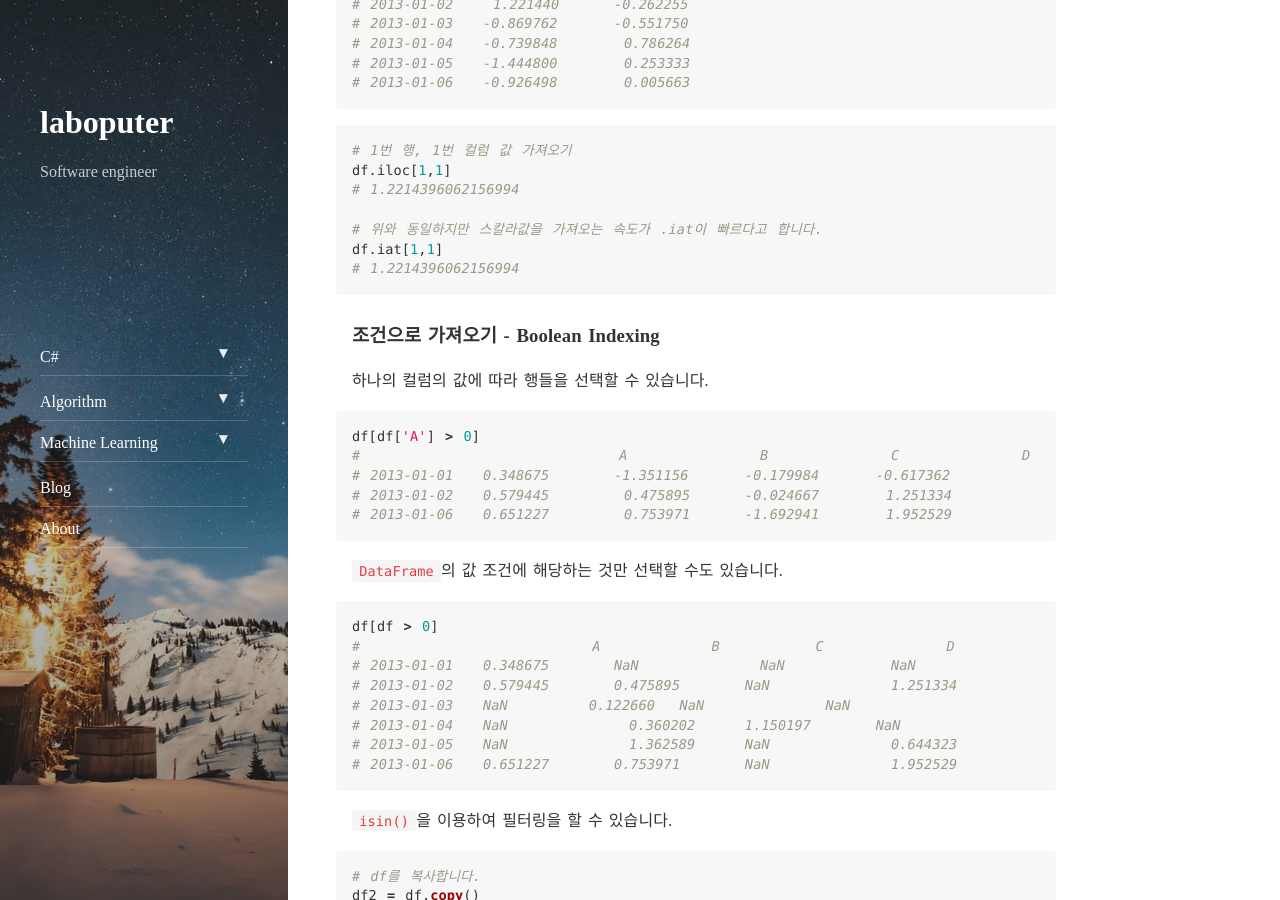
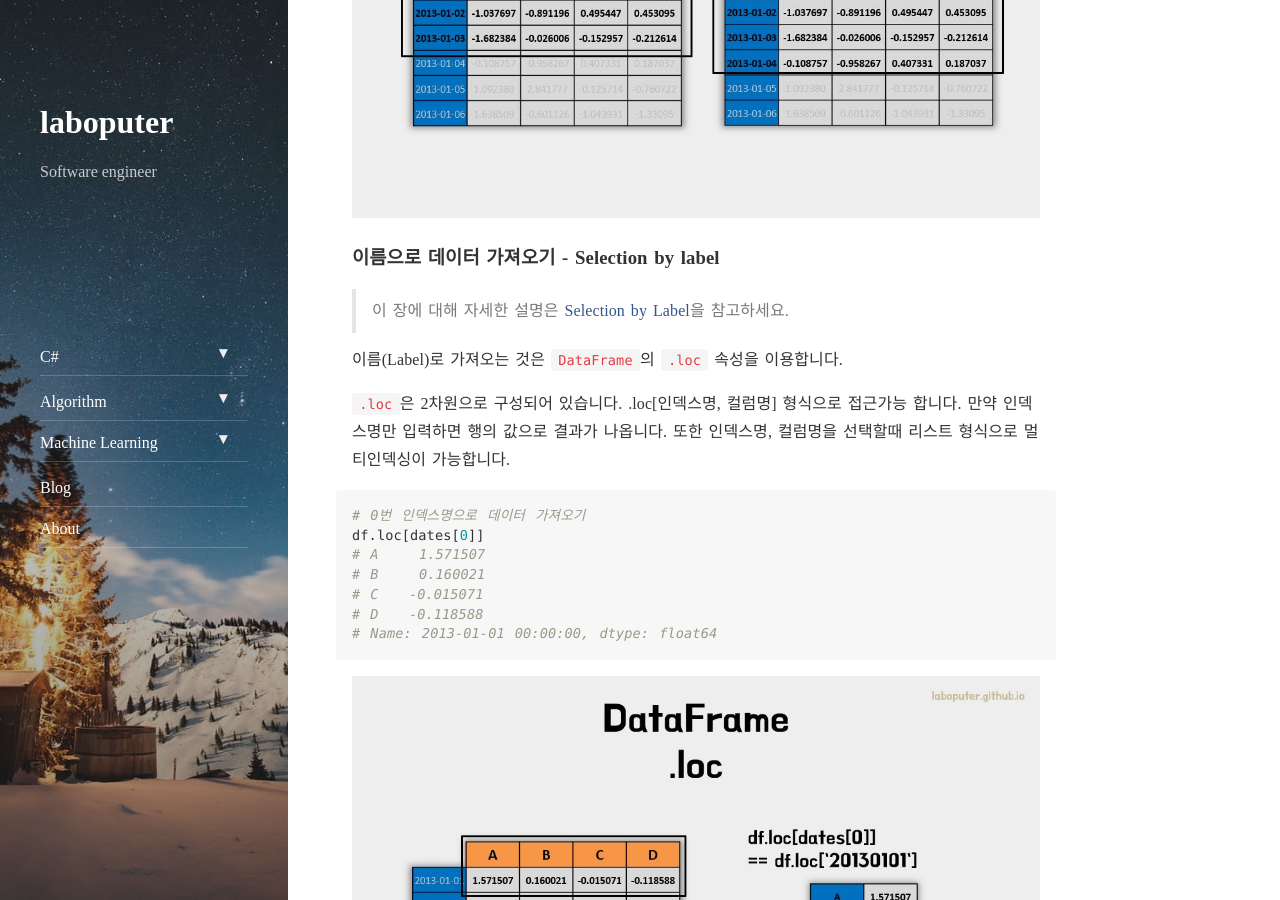
Before and after one commit to Laboputer/Laboputer.github.io, a Jekyll site: the page built from _posts/ml-python/2020-04-07-padnas-10minutes.md, in a window 1280 px wide and 900 px high, scrolled down 10064 px. Built offline with Jekyll 4.4.1, drawn with Linux system fonts in a browser that asks for light colours; nearby versions of some CDN libraries; comment, search, counter and statistics services are not loaded; some of the changed text lies outside the part shown.

Commit message:
update post: pandas-10min

````diff
--- a/_posts/ml-python/2020-04-07-padnas-10minutes.md
+++ b/_posts/ml-python/2020-04-07-padnas-10minutes.md
@@ -1,18 +1,24 @@
 ---
 layout: post
-title:  "판다스(Pandas) 사용법 익히기 - 기본편"
+title:  "판다스(Pandas) 사용법 알아보기 - 기본"
 subtitle:   "pandas"
 categories: machine-learning
 tags: python tutorial pandas
 ---
 > 판다스 공식홈페이지 [10 minutes to pandas](https://pandas.pydata.org/pandas-docs/stable/getting_started/10min.html)에서 소개된 기본적인 사용법을 따라하면서 번역한 글입니다. 직역하기 보다는 간단하게 요약하고 설명이 더 필요한 부분은 추가하였으니 도움되시길 바랍니다.
 
-> 이 글을 읽으신 후에 더 자세한 내용을 확인하시고 싶으신 분들은 [Cookbook](http://pandas.pydata.org/pandas-docs/stable/cookbook.html#cookbook)를 읽으시길 바랍니다.
+> 이 글을 읽으신 후에 더 자세한 내용이 필요하시면 아래 링크를 확인해보세요.
 
-포스팅 하나로 정리하였으나 내용이 많아 목차로 필요한 챕터만 링크가셔서 보시길 바랍니다.
+- [공식 홈페이지](https://pandas.pydata.org/)
+- [Documentation](https://pandas.pydata.org/docs/#)
+- Tutorial
+    1. [10 minuts to pandas](https://pandas.pydata.org/docs/getting_started/10min.html) (이 글에서 소개된 내용)
+    2. [Cookbook](http://pandas.pydata.org/pandas-docs/stable/cookbook.html#cookbook)
 
 ## 목차
 ---
+처음부터 읽기를 권장하지만, 목차 중 원하는 챕터만 링크 클릭하셔서 보셔도 됩니다.
+
 1. [오브젝트 생성 - Object Creation](#item1)
 2. [데이터 확인하기 - Viewing Data](#item2)
 3. [데이터 선택하기 - Selection](#item3)
@@ -29,10 +35,10 @@
 ## 시작하기 전에
 ---
 
-[판다스(Pandas)]()를 쉽게 설명드리면 DB 테이블처럼 테이블 형식의 데이터를 쉽게 사용하기 위해 만들어진 패키지입니다.
+[판다스(Pandas)]()는 Python에서 DB처럼 테이블 형식의 데이터를 쉽게 처리할 수 있는 라이브러리 입니다. 데이터가 테이블 형식(DB Table, csv 등)으로 이루어진 경우가 많아 데이터 분석 시 자주 사용하게 될 Python 패키지입니다.
 
 이 글에서는 아래와 같이 3가지 패키지가 활용됩니다.
-> Python에서 아래 코드가 실행되지 않는 경우 관련 패키지를 pip롤 통해 설치하시기 바랍니다.
+> 패키지가 없으신 경우, 설치 명령어: pip install pandas
 
 ```python
 import pandas as pd
@@ -47,16 +53,15 @@
 
 ## 1. 오브젝트 생성 - Object Creation
 ---
-판다스에서 사용하는 오브젝트(Object)가 무엇인지 설명부터 하고 생성하는 방법에 대해 소개합니다.
+판다스(Pandas)에서 사용하는 기본적인 오브젝트(Object)를 생성하는 방법에 대해 소개합니다.
 
-> 이 장에 대해 자세한 설명은 [Data Structure Intro section](https://pandas.pydata.org/pandas-docs/stable/user_guide/cookbook.html#cookbook)를 참고하세요.
+> 이 장에 대해 자세한 설명은 [Data Structure Intro section](https://pandas.pydata.org/pandas-docs/stable/getting_started/dsintro.html#dsintro)를 참고하세요.
 
-
-판다스에서의 오브젝트(Object)가 무엇일까요?
+생성하는 방법을 알기 전에 판다스에서 사용하는 기본적인 오브젝트(Object)란 무엇일까요?
 
 ![](https://laboputer.github.io/assets/img/ml/python/pandas/1.JPG)
 
-위 그림처럼 판다스에서는 2가지 오브젝트 `Series` 와 `DataFrame`가 있습니다. 이 2가지만 기억하면 됩니다.
+위 그림처럼 판다스에서는 2가지 오브젝트 `Series` 와 `DataFrame`가 있습니다.
 
 - `Series`: 1차원 데이터와 각 데이터의 위치정보를 담는 인덱스로 구성
 - `DataFrame`: 2차원 데이터와 인덱스, 컬럼으로 구성
@@ -96,6 +101,8 @@
 ```
 
 먼저 `index`가 시간에 관련된 데이터라고 가정하고 `data_range()`를 이용하여 시간에 대한 1차원 데이터를 생성하였습니다. 그리고 `np.random.randn()`을 통해 6x4에 해당하는 2차원 데이터를 생성하였습니다. `columns` 또한 `DataFrame`에서 사용될 컬럼의 이름을 1차원 데이터(A,B,C,D)로 생성합니다. 위 3가지 데이터 (컬럼, 인덱스, 2차원 데이터)를 가지고 만들었습니다.
+
+![](https://laboputer.github.io/assets/img/ml/python/pandas/2.JPG)
 
 자주 사용하는 딕셔너리 형식으로도 `DataFrame`을 만들 수 있습니다.
 
@@ -187,6 +194,9 @@
 # 2013-01-06	 1.638509	-0.601126	-1.043931	-1.330950
 ```
 
+![](https://laboputer.github.io/assets/img/ml/python/pandas/3.JPG)
+
+
 `DataFrame`의 대표적인 값인 `.columns`, `.index`, `.values`는 다음과 같이 각각 확인할 수 있습니다.
 
 ```python
@@ -206,6 +216,8 @@
 #        [ 1.09238026,  2.84177746, -0.12571427, -0.76072186],
 #        [ 1.63850927, -0.60112596, -1.04393119, -1.33095031]])
 ```
+
+![](https://laboputer.github.io/assets/img/ml/python/pandas/4.JPG)
 
 `DataFrame`의 `to_numpy()`를 이용하여 인덱스와 컬럼을 제외한 2차원 데이터만을 `numpy`의 형식으로 반환해줍니다. 사실은 `.values`와 동일합니다.
 
@@ -305,6 +317,8 @@
 # Freq: D, Name: A, dtype: float64
 ```
 
+![](https://laboputer.github.io/assets/img/ml/python/pandas/5.JPG)
+
 `[]`을 이용하여 특정 범위의 행을 슬라이싱할 수 있습니다.
 
 ```python
@@ -323,50 +337,57 @@
 # 2013-01-04	-0.108757	-0.958267	 0.407331	 0.187037
 ```
 
+![](https://laboputer.github.io/assets/img/ml/python/pandas/6.JPG)
+
 ### 이름으로 데이터 가져오기 - Selection by label
 > 이 장에 대해 자세한 설명은 [Selection by Label](https://pandas.pydata.org/pandas-docs/stable/user_guide/indexing.html#indexing-label)을 참고하세요.
 
 이름(Label)로 가져오는 것은 `DataFrame`의 `.loc` 속성을 이용합니다.
 
-`.loc`은 2차원으로 구성되어 있습니다. 1번째 인덱스는 인덱스명을 2번째 인덱스는 컬럼명으로 접근가능 합니다. 만약 인덱스명만 입력하면 행의 값으로 결과가 나옵니다.
+`.loc`은 2차원으로 구성되어 있습니다. .loc[인덱스명, 컬럼명] 형식으로 접근가능 합니다. 만약 인덱스명만 입력하면 행의 값으로 결과가 나옵니다.
 또한 인덱스명, 컬럼명을 선택할때 리스트 형식으로 멀티인덱싱이 가능합니다.
 
 ```python
 # 0번 인덱스명으로 데이터 가져오기
 df.loc[dates[0]]
-# A   -0.485592
-# B   -0.658570
-# C    0.529168
-# D   -0.123461
+# A    1.571507
+# B    0.160021
+# C   -0.015071
+# D   -0.118588
 # Name: 2013-01-01 00:00:00, dtype: float64
 ```
+
+![](https://laboputer.github.io/assets/img/ml/python/pandas/7.JPG)
 
 ```python
 # 행은 전체 선택, 컬럼명은 'A', 'B' 두개 선택하여 가져오기
 df.loc[:,['A','B']]
-#                   	A	        B
-# 2013-01-01	-0.485592	-0.658570
-# 2013-01-02	-0.259961	 1.221440
-# 2013-01-03	-2.292462	-0.869762
-# 2013-01-04	 0.468613	-0.739848
-# 2013-01-05	-0.758953	-1.444800
-# 2013-01-06	-0.577741	-0.926498
+# 	A	B
+# 2013-01-01	1.571507	0.160021
+# 2013-01-02	-1.037697	-0.891196
+# 2013-01-03	-1.682384	-0.026006
+# 2013-01-04	-0.108757	-0.958267
+# 2013-01-05	1.092380	2.841777
+# 2013-01-06	1.638509	-0.601126
 ```
 
 ```python
 # 행은 슬라이싱으로 범위 선택, 컬럼명은 'A','B' 선택
 df.loc['20130102':'20130104',['A','B']]
-# 	                    A	        B
-# 2013-01-02	-0.259961	 1.221440
-# 2013-01-03	-2.292462	-0.869762
-# 2013-01-04	 0.468613	-0.739848
+# 	A	B
+# 2013-01-02	-1.037697	-0.891196
+# 2013-01-03	-1.682384	-0.026006
+# 2013-01-04	-0.108757	-0.958267
 ```
+
+![](https://laboputer.github.io/assets/img/ml/python/pandas/8.JPG)
+
 
 ```python
 # 행은 20130102 선택, 컬럼명은 'A', 'B' 선택
 df.loc['20130102',['A','B']]
-# A   -0.259961
-# B    1.221440
+# A   -1.037697
+# B   -0.891196
 # Name: 2013-01-02 00:00:00, dtype: float64
 ```
 
@@ -375,8 +396,10 @@
 ```python
 # 행은 첫번째 선택, 컬럼은 'A' 선택
 df.loc[dates[0],'A']
-# -0.48559222322550516
+# 1.571506676720408
 ```
+
+![](https://laboputer.github.io/assets/img/ml/python/pandas/9.JPG)
 
 ### 인덱스로 데이터 가져오기 - Selection by Position
 여기서 말하는 인덱스는 위치(숫자) 정보를 말합니다.
@@ -389,59 +412,67 @@
 ```python
 # 3번 인덱스 행 가져오기
 df.iloc[3]
-# A    0.468613
-# B   -0.739848
-# C    0.786264
-# D    1.431795
+# A   -0.108757
+# B   -0.958267
+# C    0.407331
+# D    0.187037
 # Name: 2013-01-04 00:00:00, dtype: float64
 ```
+
+![](https://laboputer.github.io/assets/img/ml/python/pandas/10.JPG)
 
 ```python
 # 3~4번 인덱스 행, 0~1번 컬럼 값 가져오기
 df.iloc[3:5,0:2]
-# 	                    A	        B
-# 2013-01-04	 0.468613	-0.739848
-# 2013-01-05	-0.758953	-1.444800
+# 	A	B
+# 2013-01-04	-0.108757	-0.958267
+# 2013-01-05	1.092380	2.841777
 ```
 
 ```python
 # 1,2,4번 인덱스 행과 0,2번 인덱스 컬럼 가져오기
 df.iloc[[1,2,4],[0,2]]
-#                     A	        C
-# 2013-01-02	-0.259961	-0.262255
-# 2013-01-03	-2.292462	-0.551750
-# 2013-01-05	-0.758953	 0.253333
+# 	A	C
+# 2013-01-02	-1.037697	0.495447
+# 2013-01-03	-1.682384	-0.152957
+# 2013-01-05	1.092380	-0.125714
 ```
+
+![](https://laboputer.github.io/assets/img/ml/python/pandas/11.JPG)
 
 ```python
 # 1~2번 인덱스 행과 전체 컬럼 값 가져오기
 df.iloc[1:3,:]
-#                       A	        B	        C	        D
-# 2013-01-02	-0.259961	 1.221440	-0.262255	-0.973870
-# 2013-01-03	-2.292462	-0.869762	-0.551750	 0.489118
+# 	A	B	C	D
+# 2013-01-02	-1.037697	-0.891196	0.495447	0.453095
+# 2013-01-03	-1.682384	-0.026006	-0.152957	-0.212614
 ```
 
 ```python
 # 전체 행과 1~2번 인덱스 컬럼 값 가져오기
 df.iloc[:,1:3]
-# 	                    B	        C
-# 2013-01-01	-0.658570	 0.529168
-# 2013-01-02	 1.221440	-0.262255
-# 2013-01-03	-0.869762	-0.551750
-# 2013-01-04	-0.739848	 0.786264
-# 2013-01-05	-1.444800	 0.253333
-# 2013-01-06	-0.926498	 0.005663
+# 	B	C
+# 2013-01-01	0.160021	-0.015071
+# 2013-01-02	-0.891196	0.495447
+# 2013-01-03	-0.026006	-0.152957
+# 2013-01-04	-0.958267	0.407331
+# 2013-01-05	2.841777	-0.125714
+# 2013-01-06	-0.601126	-1.043931
 ```
+
+![](https://laboputer.github.io/assets/img/ml/python/pandas/12.JPG)
 
 ```python
 # 1번 행, 1번 컬럼 값 가져오기
 df.iloc[1,1]
-# 1.2214396062156994
+# -0.89119558600132898
 
 # 위와 동일하지만 스칼라값을 가져오는 속도가 .iat이 빠르다고 합니다.
 df.iat[1,1]
-# 1.2214396062156994
+# 0.89119558600132898
 ```
+
+![](https://laboputer.github.io/assets/img/ml/python/pandas/13.JPG)
 
 ### 조건으로 가져오기 - Boolean Indexing
 
@@ -450,23 +481,27 @@
 ```python
 df[df['A'] > 0]
 # 	                    A	        B	        C	        D
-# 2013-01-01	0.348675	-1.351156	-0.179984	-0.617362
-# 2013-01-02	0.579445	 0.475895	-0.024667	 1.251334
-# 2013-01-06	0.651227	 0.753971	-1.692941	 1.952529
+# 2013-01-01	 1.571507	 0.160021	-0.015071	-0.118588
+# 2013-01-02	-1.037697	-0.891196	 0.495447	 0.453095
+# 2013-01-06	 1.638509	-0.601126	-1.043931	-1.330950
 ```
+
+![](https://laboputer.github.io/assets/img/ml/python/pandas/14.JPG)
 
 `DataFrame`의 값 조건에 해당하는 것만 선택할 수도 있습니다.
 
 ```python
 df[df > 0]
-#                       A           B	       C	       D
-# 2013-01-01	0.348675	NaN	        NaN	        NaN
-# 2013-01-02	0.579445	0.475895	NaN	        1.251334
-# 2013-01-03	NaN 	    0.122660	NaN	        NaN
-# 2013-01-04	NaN	        0.360202	1.150197	NaN
-# 2013-01-05	NaN	        1.362589	NaN	        0.644323
-# 2013-01-06	0.651227	0.753971	NaN	        1.952529
+# 	A	B	C	D
+# 2013-01-01	1.571507	0.160021	NaN	NaN
+# 2013-01-02	NaN	NaN	0.495447	0.453095
+# 2013-01-03	NaN	NaN	NaN	NaN
+# 2013-01-04	NaN	NaN	0.407331	0.187037
+# 2013-01-05	1.092380	2.841777	NaN	NaN
+# 2013-01-06	1.638509	NaN	NaN	NaN
 ```
+
+![](https://laboputer.github.io/assets/img/ml/python/pandas/15.JPG)
 
 `isin()`을 이용하여 필터링을 할 수 있습니다.
 
@@ -475,20 +510,22 @@
 df2 = df.copy()
 # 새로운 컬럼 E에 값을 넣습니다.
 df2['E'] = ['one','one', 'two','three','four','three']
-#                       A	        B	        C	       D	   E
-# 2013-01-01	-1.160801	 1.350440	-1.126817	 1.624509	one
-# 2013-01-02	 0.528919	 2.245356	-0.256795	-0.803721	one
-# 2013-01-03	-0.253946	-0.951220	 0.223419	-0.781845	two
-# 2013-01-04	-0.093062	 0.100206	 0.890981	 1.078229	three
-# 2013-01-05	-0.098203	-2.113593	-0.457045	 0.789558	four
-# 2013-01-06	-0.585436	-0.533013	 0.558793	-1.323578	three
+# 	A	B	C	D	E
+# 2013-01-01	1.571507	0.160021	-0.015071	-0.118588	one
+# 2013-01-02	-1.037697	-0.891196	0.495447	0.453095	one
+# 2013-01-03	-1.682384	-0.026006	-0.152957	-0.212614	two
+# 2013-01-04	-0.108757	-0.958267	0.407331	0.187037	three
+# 2013-01-05	1.092380	2.841777	-0.125714	-0.760722	four
+# 2013-01-06	1.638509	-0.601126	-1.043931	-1.330950	three
 
 # 컬럼 E에 들어있는것만 필터링합니다.
 df2[df2['E'].isin(['two','four'])]
-#                       A	        B	        C	        D	   E
-# 2013-01-03	-0.253946	-0.951220	 0.223419	-0.781845	 two
-# 2013-01-05	-0.098203	-2.113593	-0.457045	 0.789558	four
+# 	A	B	C	D	E
+# 2013-01-03	-1.682384	-0.026006	-0.152957	-0.212614	two
+# 2013-01-05	1.092380	2.841777	-0.125714	-0.760722	four
 ```
+
+![](https://laboputer.github.io/assets/img/ml/python/pandas/16.JPG)
 
 ### 데이터 변경하기 - Setting
 
@@ -510,6 +547,8 @@
 df['F'] = s1
 ```
 
+![](https://laboputer.github.io/assets/img/ml/python/pandas/17.JPG)
+
 데이터 선택하기와 같은 속성 `at`, `iat`, `loc`, `iloc` 등을 그대로 사용하면 됩니다.
 
 ```python
@@ -523,14 +562,16 @@
 df.loc[:,'D'] = np.array([5] * len(df))
 
 df
-#                       A	        B	        C	D	  F
-# 2013-01-01	 0.000000	 0.000000	-1.126817	5	NaN
-# 2013-01-02	 0.528919	 2.245356	-0.256795	5	1.0
-# 2013-01-03	-0.253946	-0.951220	 0.223419	5	2.0
-# 2013-01-04	-0.093062	 0.100206	 0.890981	5	3.0
-# 2013-01-05	-0.098203	-2.113593	-0.457045	5	4.0
-# 2013-01-06	-0.585436	-0.533013	 0.558793	5	5.0
+# 	A	B	C	D	F
+# 2013-01-01	0.000000	0.000000	-0.015071	5	NaN
+# 2013-01-02	-1.037697	-0.891196	0.495447	5	1
+# 2013-01-03	-1.682384	-0.026006	-0.152957	5	2
+# 2013-01-04	-0.108757	-0.958267	0.407331	5	3
+# 2013-01-05	1.092380	2.841777	-0.125714	5	4
+# 2013-01-06	1.638509	-0.601126	-1.043931	5	5
 ```
+
+![](https://laboputer.github.io/assets/img/ml/python/pandas/18.JPG)
 
 조건문(where)으로 선택하여 데이터를 변경할 수도 있습니다.
 
@@ -541,14 +582,16 @@
 df2[df2 > 0] = -df2
 
 df2
-#                       A	        B	        C	 D	   F
-# 2013-01-01	 0.000000	 0.000000	-1.126817	-5	 NaN
-# 2013-01-02	-0.528919	-2.245356	-0.256795	-5	-1.0
-# 2013-01-03	-0.253946	-0.951220	-0.223419	-5	-2.0
-# 2013-01-04	-0.093062	-0.100206	-0.890981	-5	-3.0
-# 2013-01-05	-0.098203	-2.113593	-0.457045	-5	-4.0
-# 2013-01-06	-0.585436	-0.533013	-0.558793	-5	-5.0
+# 	A	B	C	D	F
+# 2013-01-01	0.000000	0.000000	-0.015071	-5	NaN
+# 2013-01-02	-1.037697	-0.891196	-0.495447	-5	-1
+# 2013-01-03	-1.682384	-0.026006	-0.152957	-5	-2
+# 2013-01-04	-0.108757	-0.958267	-0.407331	-5	-3
+# 2013-01-05	-1.092380	-2.841777	-0.125714	-5	-4
+# 2013-01-06	-1.638509	-0.601126	-1.043931	-5	-5
 ```
+
+![](https://laboputer.github.io/assets/img/ml/python/pandas/19.JPG)
 
 <a name="item4"></a>
 
````
Also changed, not shown: assets/img/ml/python/pandas/1.JPG, assets/img/ml/python/pandas/10.JPG (added), assets/img/ml/python/pandas/11.JPG (added), assets/img/ml/python/pandas/12.JPG (added), assets/img/ml/python/pandas/13.JPG (added), assets/img/ml/python/pandas/14.JPG (added), assets/img/ml/python/pandas/15.JPG (added), assets/img/ml/python/pandas/16.JPG (added), assets/img/ml/python/pandas/17.JPG (added), assets/img/ml/python/pandas/18.JPG (added), assets/img/ml/python/pandas/19.JPG (added), assets/img/ml/python/pandas/2.JPG (added), assets/img/ml/python/pandas/3.JPG (added), assets/img/ml/python/pandas/4.JPG (added), 5 more files.
